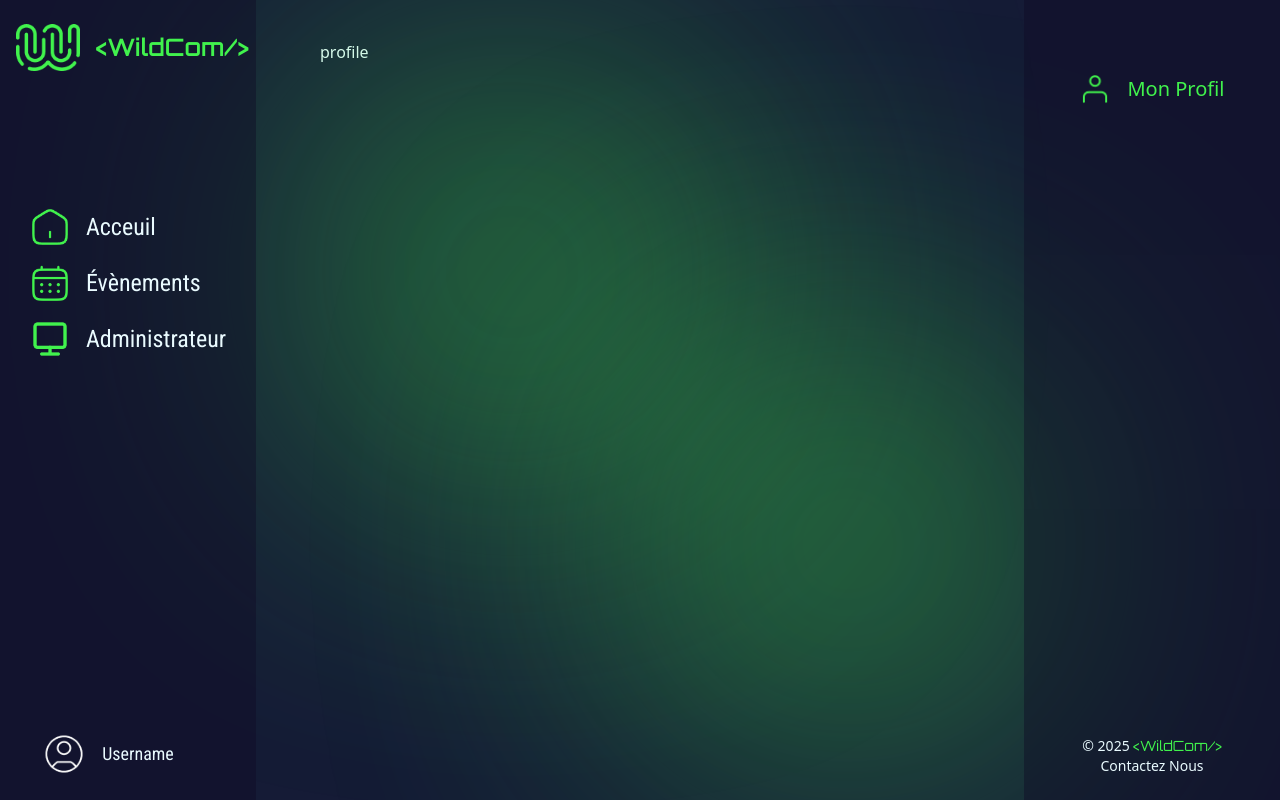
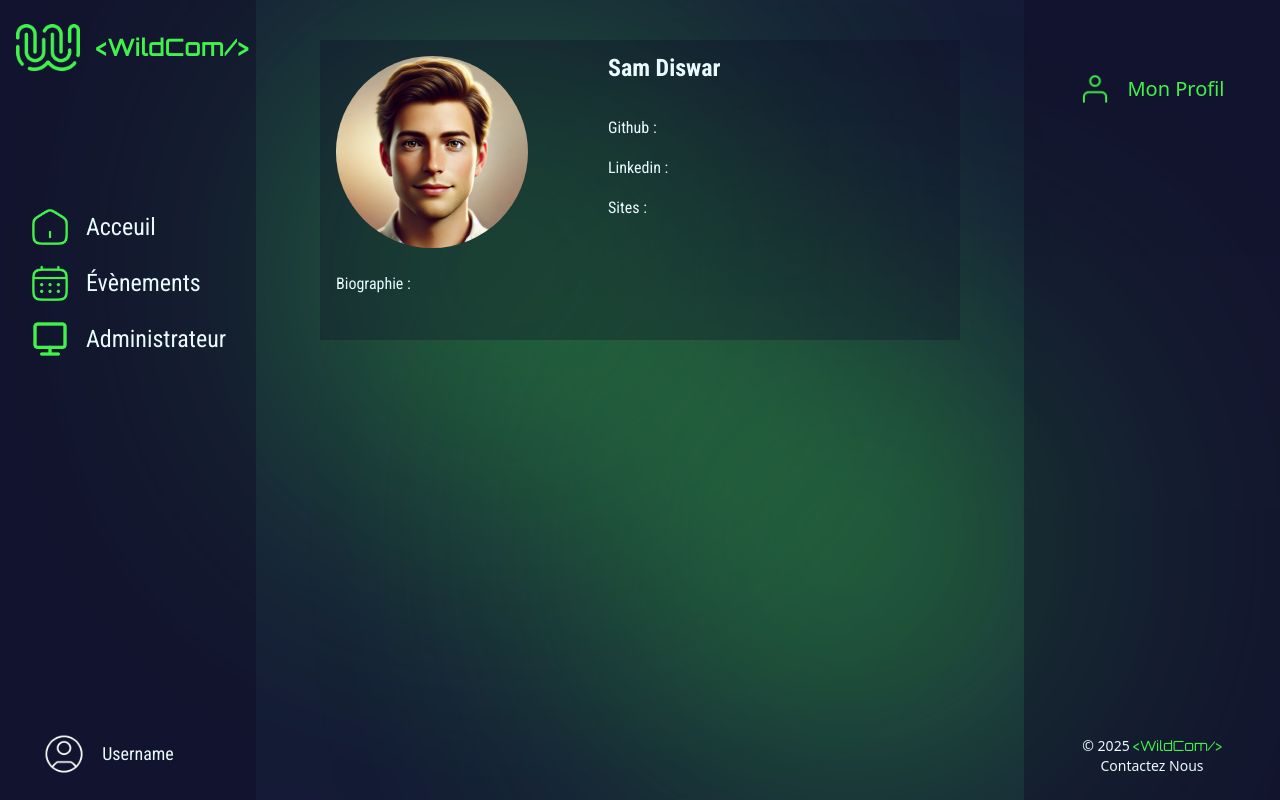
Before and after one commit to WildCodeSchool-2024-09/JS-RemoteFR-Vendangeurs-P3-WildCom, a React (Vite) app in the folder client/: page /profile in a window 1280 px wide. Built offline with nearby package versions, Linux system fonts and the light colour scheme.

Commit message:
[FEAT] add profil description

```diff
--- a/client/src/pages/Home.tsx
+++ b/client/src/pages/Home.tsx
@@ -38,20 +38,20 @@ import settings from "../assets/images/settings.svg";
 
 function Home() {
   return (
-    <section className="w-full flex flex-col flex-grow gap-5 lg:gap-10 items-center">
+    <section className="flex flex-col items-center flex-grow w-full gap-5 lg:gap-10">
       {posts.map((post) => (
         <article
           key={post.id}
-          className="h-auto  lg:w-2/3 flex flex-col px-10 py-4 bg-bg_opacity-primary z-10 rounded-xl  border-2 border-bg_opacity-secondary font-text gap-2 text-text-primary font-light "
+          className="z-10 flex flex-col h-auto gap-2 px-10 py-4 font-light border-2 lg:w-2/3 bg-bg_opacity-primary rounded-xl border-bg_opacity-secondary font-text text-text-primary "
         >
-          <header className="flex justify-between items-center py-2">
+          <header className="flex items-center justify-between py-2">
             <section className="flex items-center gap-4">
               <figure>
                 <img
                   src={post.avatar}
                   alt=""
                   aria-labelledby="username"
-                  className="size-12 rounded-full object-cover"
+                  className="object-cover rounded-full size-12"
                 />
               </figure>
               <h2 id="username">{post.username}</h2>
@@ -62,7 +62,7 @@ function Home() {
                 {post.category}
               </span>
               <button type="button">
-                <figure className="p-1 rounded-md transition-colors bg-accent-secondary hover:bg-accent-primary">
+                <figure className="p-1 transition-colors rounded-md bg-accent-secondary hover:bg-accent-primary">
                   <img src={settings} alt="" className="size-5" />
                 </figure>
               </button>
@@ -75,15 +75,15 @@ function Home() {
                 <img
                   src={post.image}
                   alt=""
-                  className="rounded-md object-cover"
+                  className="object-cover rounded-md"
                 />
               </figure>
             ) : (
               ""
             )}
-            <p className="text-sm mt-6">{post.content}</p>
-            <hr className="border-accent-primary mt-6 mb-2" />
-            <p className="text-xs flex gap-1">
+            <p className="mt-6 text-sm">{post.content}</p>
+            <hr className="mt-6 mb-2 border-accent-primary" />
+            <p className="flex gap-1 text-xs">
               Le<span>{post.date}</span>à<span>{post.hour}</span>
             </p>
           </main>
--- a/client/src/pages/Profil.tsx
+++ b/client/src/pages/Profil.tsx
@@ -1,5 +1,24 @@
 function Profil() {
-  return <div className="text-text-primary">profile</div>;
+  return (
+    <section className="relative z-10 flex gap-16 mx-0 bg-bg_opacity-primary border-bg_opacity-secondary font-text text-text-primary pb-11">
+      <div className="gap-4 pt-4 mx-4">
+        <img
+          className="w-48 mb-6 rounded-full "
+          src="src/assets/images/pictureprofil.webp"
+          alt="profile user"
+        />
+        <p>Biographie :</p>
+      </div>
+      <div className="flex flex-col gap-8 pt-3">
+        <p className="text-2xl font-bold">Sam Diswar</p>
+        <ul className="space-y-4">
+          <li>Github : </li>
+          <li>Linkedin : </li>
+          <li>Sites : </li>
+        </ul>
+      </div>
+    </section>
+  );
 }
 
 export default Profil;
```
Also changed, not shown: client/src/assets/images/pictureprofil.webp (added).
